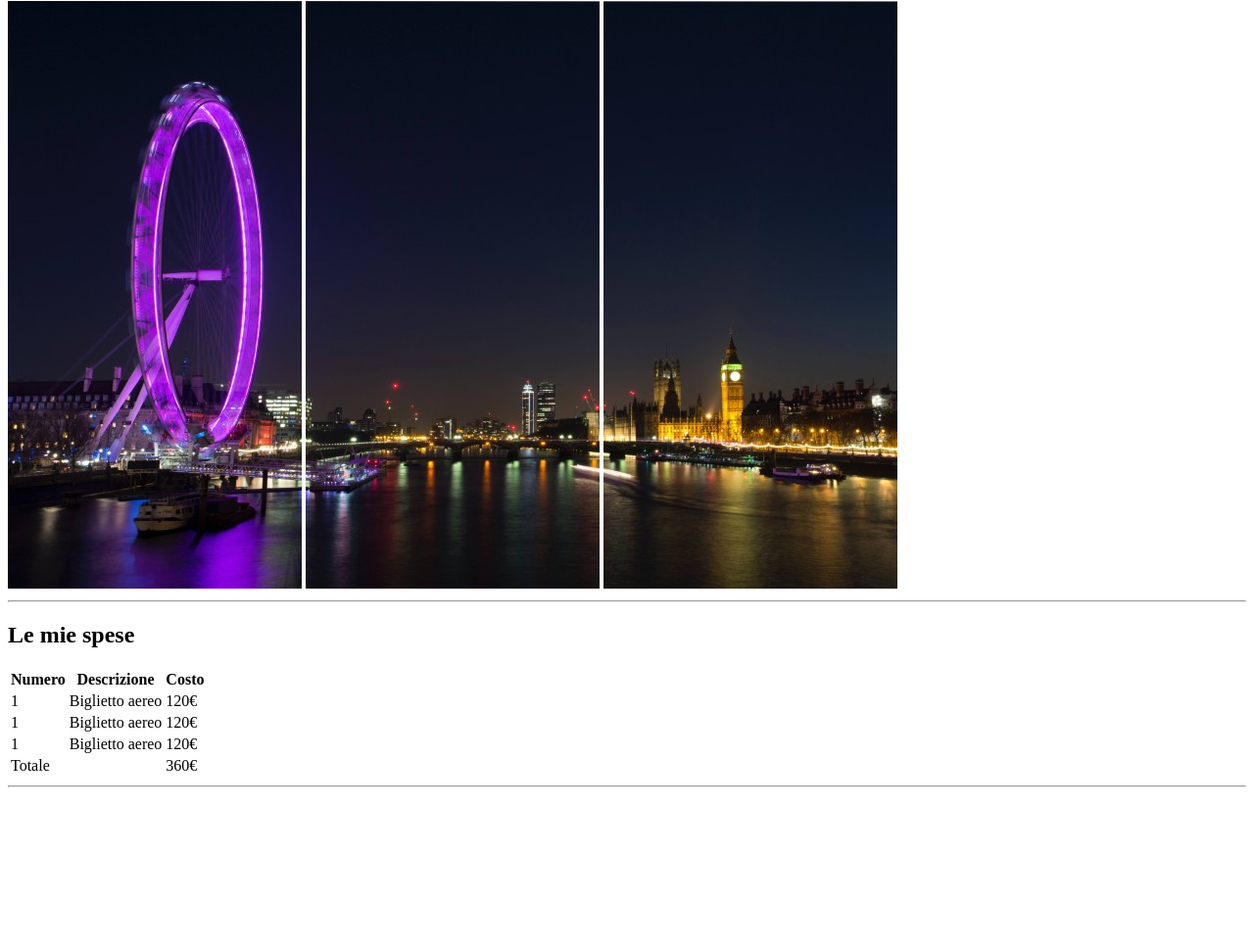
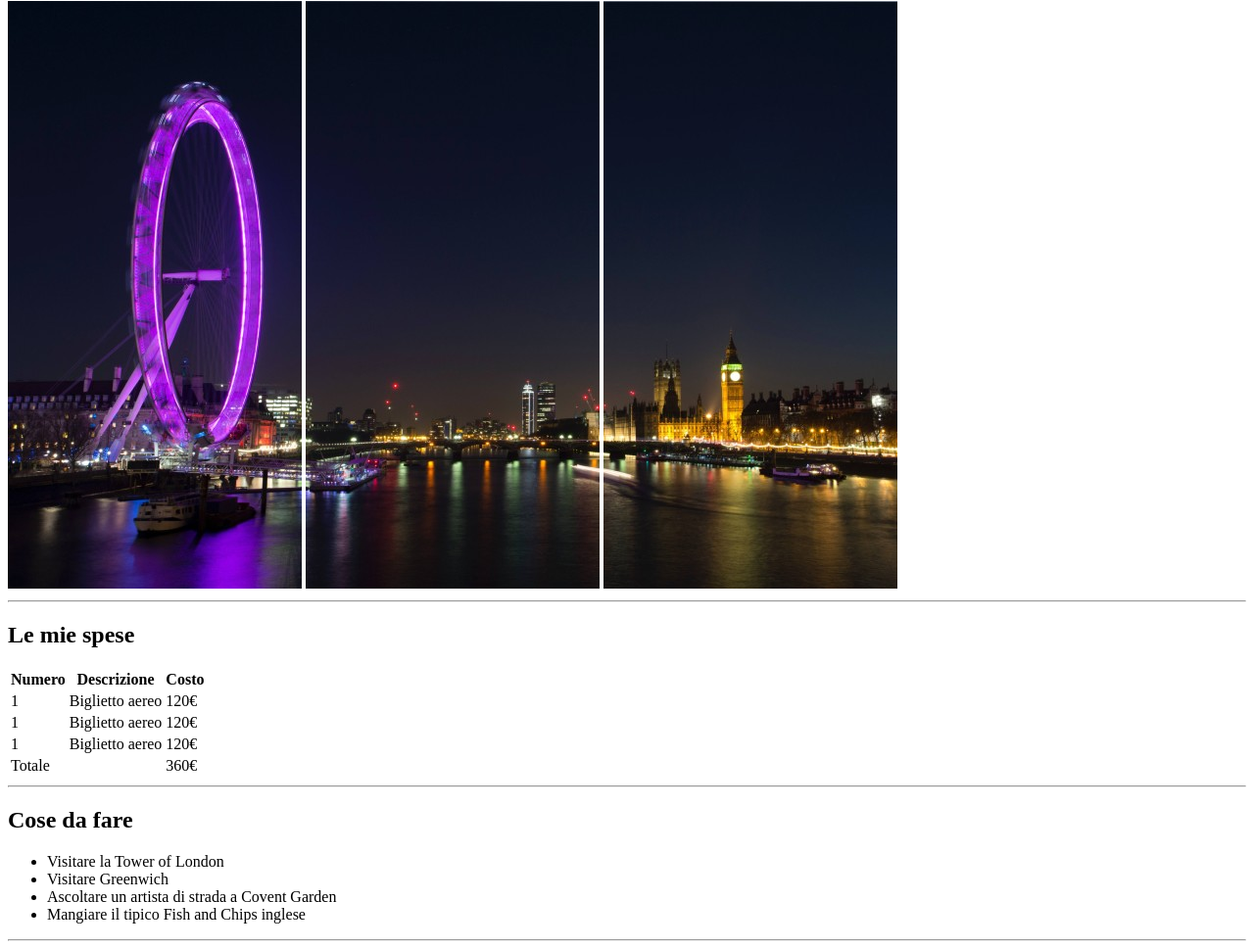
Before and after one commit to Alessandro-Frisone/html-london-trip, a plain HTML site: page index.html in a window 1280 px wide. Shown: the part 79-1048 px from the top of the page at 98% size. Before the commit the page ends 891 px from the top, so only its background shows below. Drawn offline with Linux system fonts and the light colour scheme.

Commit message:
feat: to-do_list

```diff
--- a/index.html
+++ b/index.html
@@ -48,6 +48,16 @@
             </table>
         </section>
         <hr>
+        <section>
+            <h2> Cose da fare </h2>
+            <ul>
+                <li> Visitare la Tower of London </li>
+                <li> Visitare Greenwich </li>
+                <li> Ascoltare un artista di strada a Covent Garden </li>
+                <li> Mangiare il tipico Fish and Chips inglese </li>
+            </ul>
+            <hr>
+        </section>
      </main>
 </body>
 </html>
```
